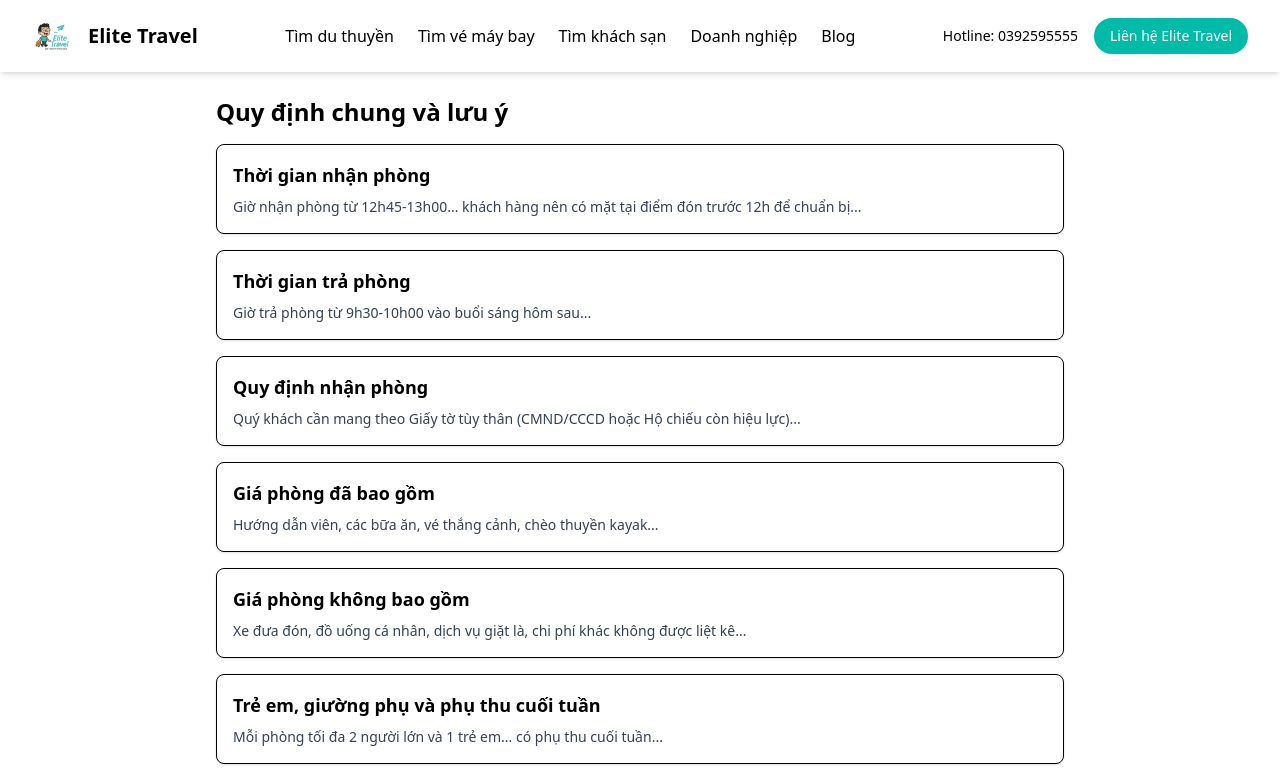
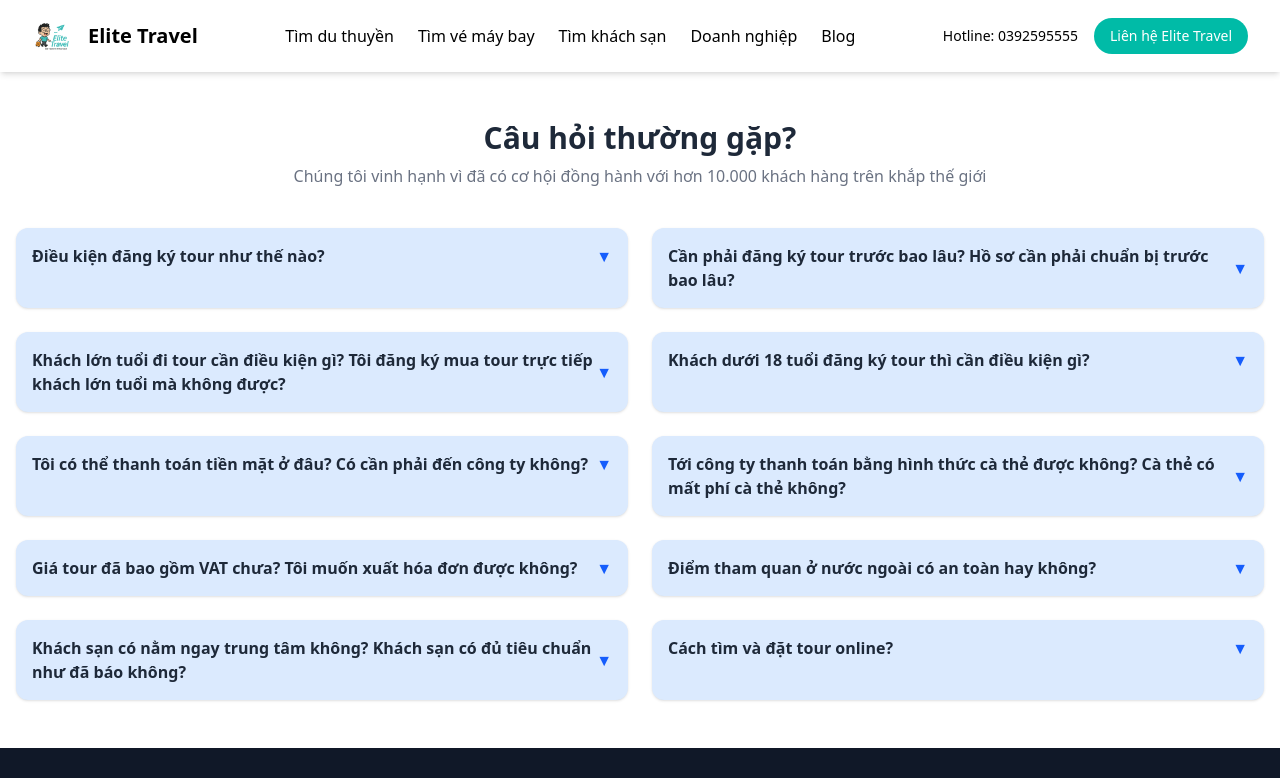
Before and after one commit to QuocDev04/HotelBooking_App, a React (Vite) app in the folder client/: page /hotelPolicy in a window 1280 px wide. Shown: the top 778 px of the page. Built offline with nearby package versions, Linux system fonts and the light colour scheme.

Commit message:
đã sữa blog và faq

```diff
--- a/client/src/App.tsx
+++ b/client/src/App.tsx
@@ -4,8 +4,7 @@ import { BrowserRouter as Router, Routes, Route } from 'react-router-dom'
 
 import PaymentPage from './pages/payment.tsx'
 import Blog from './pages/blog.tsx'
-import { HotelPolicy } from './pages/FAQ.tsx'
-import { FAQ } from './pages/hotelPolicy.tsx'
+import { HotelPolicy } from './pages/hotelPolicy.tsx'
 
 
 const App = () => {
@@ -16,8 +15,6 @@ const App = () => {
           <Route path="/payment" element={<PaymentPage />} />
           <Route path="/blog" element={<Blog />} />
           <Route path="/hotelPolicy" element={<HotelPolicy />} />
-          <Route path="/FAQ" element={<FAQ />} />
-
         </Routes>
       </Layout>
     </Router>
--- a/client/src/pages/FAQ.tsx
+++ /dev/null
@@ -1,58 +0,0 @@
-import React from "react";
-
-export const HotelPolicy = () => {
-  const policies = [
-    {
-      title: "Thời gian nhận phòng",
-      content:
-        "Giờ nhận phòng từ 12h45-13h00... khách hàng nên có mặt tại điểm đón trước 12h để chuẩn bị..."
-    },
-    {
-      title: "Thời gian trả phòng",
-      content:
-        "Giờ trả phòng từ 9h30-10h00 vào buổi sáng hôm sau..."
-    },
-    {
-      title: "Quy định nhận phòng",
-      content:
-        "Quý khách cần mang theo Giấy tờ tùy thân (CMND/CCCD hoặc Hộ chiếu còn hiệu lực)..."
-    },
-    {
-      title: "Giá phòng đã bao gồm",
-      content:
-        "Hướng dẫn viên, các bữa ăn, vé thắng cảnh, chèo thuyền kayak..."
-    },
-    {
-      title: "Giá phòng không bao gồm",
-      content:
-        "Xe đưa đón, đồ uống cá nhân, dịch vụ giặt là, chi phí khác không được liệt kê..."
-    },
-    {
-      title: "Trẻ em, giường phụ và phụ thu cuối tuần",
-      content:
-        "Mỗi phòng tối đa 2 người lớn và 1 trẻ em... có phụ thu cuối tuần..."
-    },
-    {
-      title: "Hủy đặt phòng",
-      content:
-        "Hủy trước 07 ngày được hoàn tiền, sau 07 ngày mất phí..."
-    },
-    {
-      title: "Hoàn huỷ do điều kiện thời tiết",
-      content:
-        "Trong trường hợp bất khả kháng như thời tiết xấu, chuyến đi sẽ bị hoãn và hoàn lại tiền..."
-    }
-  ];
-
-  return (
-    <div className="max-w-4xl p-6 mx-auto">
-      <h1 className="mb-4 text-2xl font-bold">Quy định chung và lưu ý</h1>
-      {policies.map((item, index) => (
-        <div key={index} className="p-4 mb-4 bg-white border rounded-lg shadow">
-          <h2 className="mb-2 text-lg font-semibold">{item.title}</h2>
-          <p className="text-sm text-gray-700 whitespace-pre-line">{item.content}</p>
-        </div>
-      ))}
-    </div>
-  );
-};
--- a/client/src/pages/hotelPolicy.tsx
+++ b/client/src/pages/hotelPolicy.tsx
@@ -1,66 +1,81 @@
-import React from "react";
-
-export const FAQ = () => {
-  const faqs = [
+import React, { useState } from "react";
+const faqList = [
   {
-      question: "Dịch vụ xe đưa đón có bao gồm trong giá tour không?",
-      answer: "Xe đưa đón là dịch vụ bổ sung và không bao gồm trong giá tour. Quý khách cần đặt thêm nếu có nhu cầu."
+    question: "Điều kiện đăng ký tour như thế nào?",
+    answer: "Để đăng ký tour, bạn cần cung cấp thông tin cá nhân và thanh toán trước một khoản đặt cọc. Vui lòng liên hệ với chúng tôi để biết thêm chi tiết.",
   },
   {
-      question: "Nhà hàng của du thuyền phục vụ bữa ăn theo phong cách gì?",
-      answer: "Thực đơn đa dạng và phục vụ theo phong cách Á – Âu. Có yêu cầu ăn chay hoặc dị ứng, vui lòng báo trước."
+    question: "Cần phải đăng ký tour trước bao lâu? Hồ sơ cần phải chuẩn bị trước bao lâu?",
+    answer: "Nên đăng ký trước 7–30 ngày. Tour quốc tế cần hộ chiếu, visa (nếu có); tour trong nước cần CMND/CCCD."
   },
   {
-      question: "Tôi có được phép mang thú cưng lên tàu không?",
-      answer: "Thú cưng không được phép mang lên tàu du lịch."
+    question: "Khách lớn tuổi đi tour cần điều kiện gì? Tôi đăng ký mua tour trực tiếp khách lớn tuổi mà không được?",
+    answer: "Khách trên 70 tuổi cần có người thân đi kèm và giấy xác nhận đủ sức khỏe từ bác sĩ."
   },
   {
-      question: "Du thuyền có dịch vụ massage không?",
-      answer: "Có. Du thuyền có cung cấp dịch vụ massage chuyên nghiệp (có tính phí, không bao gồm trong giá tour)."
+    question: "Khách dưới 18 tuổi đăng ký tour thì cần điều kiện gì?",
+    answer: "Cần giấy khai sinh và giấy ủy quyền của phụ huynh nếu không đi cùng cha/mẹ."
   },
   {
-      question: "Nếu ngày đi tour của tôi đúng vào sinh nhật thì có ưu đãi gì không?",
-      answer: "Nếu khách hàng có sinh nhật trùng với ngày đi tour, vui lòng báo trước để nhận ưu đãi đặc biệt (nếu có)."
+    question: "Tôi có thể thanh toán tiền mặt ở đâu? Có cần phải đến công ty không?",
+    answer: "Có thể thanh toán tại văn phòng hoặc qua chuyển khoản. Không bắt buộc phải đến công ty."
   },
   {
-      question: "Trên tàu có WIFI không?",
-      answer: "Trên tàu vẫn có khu vực có sóng và kết nối được WiFi, tuy nhiên kết nối có thể bị gián đoạn."
+    question: "Tới công ty thanh toán bằng hình thức cà thẻ được không? Cà thẻ có mất phí cà thẻ không?",
+    answer: "Có. Thanh toán bằng thẻ tại văn phòng. Phí cà thẻ phụ thuộc vào ngân hàng phát hành."
   },
   {
-      question: "Tàu có phụ thu vào cuối tuần không?",
-      answer: "Tàu có phụ thu vào cuối tuần và ngày lễ. Phí cụ thể được hiển thị rõ ràng khi đặt tour."
+    question: "Giá tour đã bao gồm VAT chưa? Tôi muốn xuất hóa đơn được không?",
+    answer: "Giá đã bao gồm VAT. Công ty có hỗ trợ xuất hóa đơn theo yêu cầu."
   },
   {
-      question: "Du thuyền có tour mấy ngày?",
-      answer: "Du thuyền cung cấp tour 2 ngày 1 đêm hoặc 3 ngày 2 đêm."
+    question: "Điểm tham quan ở nước ngoài có an toàn hay không?",
+    answer: "Các tour đều đến điểm đến an toàn, đã được kiểm định, có hướng dẫn viên theo đoàn"
   },
   {
-      question: "Thời gian di chuyển từ bến ra tàu có lâu không?",
-      answer: "Từ bến tàu đến du thuyền mất khoảng 10-15 phút bằng tàu trung chuyển."
+    question: "Khách sạn có nằm ngay trung tâm không? Khách sạn có đủ tiêu chuẩn như đã báo không?",
+    answer: " Khách sạn đạt chuẩn, đúng như mô tả, thường nằm gần trung tâm hoặc điểm du lịch chính."
   },
   {
-      question: "Du thuyền có cung cấp dịch vụ chèo kayak không?",
-      answer: "Có. Quý khách có thể đăng ký hoạt động này khi đặt tour hoặc khi lên tàu."
+    question: "Cách tìm và đặt tour online?",
+    answer: "Truy cập website, chọn tour và điền thông tin. Nhân viên sẽ liên hệ xác nhận và hỗ trợ đặt chỗ."
   },
-    {
-      question: "Phụ nữ mang thai có thể đi lên tàu không?",
-      answer: "Phụ nữ mang thai từ 32 tuần trở lên được khuyến nghị không nên đi du thuyền."
-    },
-    {
-      question: "Đồ uống có bao gồm trong giá tour không?",
-      answer: "Giá tour không bao gồm đồ uống, quý khách cần thanh toán riêng."
-    }
 ];
 
+export const HotelPolicy = () => {
+
+  const [openIndex, setOpenIndex] = useState(null);
+
+  const toggle = (index) => {
+    setOpenIndex(openIndex === index ? null : index);
+  };
+
   return (
-    <div className="max-w-4xl p-6 mx-auto">
-      <h1 className="mb-4 text-2xl font-bold">Câu hỏi thường gặp</h1>
-      {faqs.map((item, index) => (
-        <div key={index} className="p-4 mb-4 bg-white border rounded-lg shadow">
-          <h2 className="mb-1 text-base font-medium">{item.question}</h2>
-          <p className="text-sm text-gray-700 whitespace-pre-line">{item.answer}</p>
+    <section className="px-4 py-12 mx-auto max-w-7xl">
+      <div className="mb-10 text-center">
+        <h2 className="text-3xl font-bold text-gray-800">Câu hỏi thường gặp?</h2>
+        <p className="mt-2 text-gray-500">Chúng tôi vinh hạnh vì đã có cơ hội đồng hành với hơn 10.000 khách hàng trên khắp thế giới</p>
+      </div>
+
+      <div className="grid grid-cols-1 gap-6 md:grid-cols-2">
+        {faqList.map((faq, index) => (
+          <div
+            key={index}
+            className="p-4 transition bg-blue-100 shadow cursor-pointer rounded-xl hover:bg-blue-200"
+            onClick={() => toggle(index)}
+          >
+            <div className="flex items-center justify-between">
+              <h3 className="font-semibold text-gray-800">{faq.question}</h3>
+              <span className="text-blue-600">{openIndex === index ? "▲" : "▼"}</span>
+            </div>
+            {openIndex === index && (
+              <p className="mt-2 text-sm text-gray-700">
+                {faq.answer}
+              </p>
+            )}
           </div>
         ))}
       </div>
+    </section>
   );
 };
```
Also changed, not shown: client/src/pages/blog.tsx (+54 -76 lines). Lines whose indentation alone changed are shown as unchanged.
